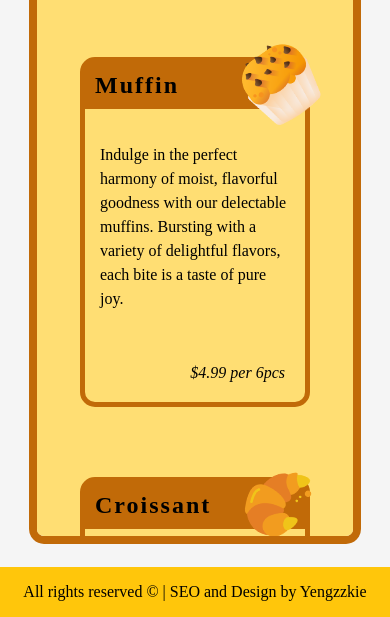
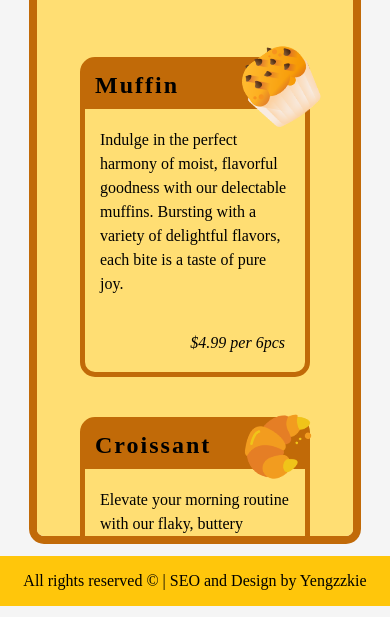
Before and after one commit to Yengzzkie/restaurant, a website built with webpack: page src/index.html in a window 390 px wide. Both pictures are taken after a click on the item "Menu". Shown: the part 227-844 px from the top of the page. Built offline with nearby package versions, Linux system fonts and the light colour scheme; a web font is replaced by a local one.

Commit message:
style/fixed margin on menu items on mobile screen

```diff
--- a/src/css/menu.css
+++ b/src/css/menu.css
@@ -30,9 +30,8 @@ h1 {
     flex-direction: column;
     border: 5px solid var(--chocolate);
     border-radius: 15px;
-    min-height: 350px;
+    min-height: 320px;
     width: 300px;
-    /* padding: 35px 15px; */
 
     h2 {
         background: var(--chocolate);
@@ -43,7 +42,7 @@ h1 {
     img {
         position: absolute;
         left: 50%;
-        top: -5%;
+        top: -15%;
         transform: translateX(50%) rotate(-35deg);
         width: 100px;
         z-index: 2;
@@ -62,12 +61,17 @@ h1 {
 }
 
 @media only screen and (max-width: 1024px) {
+    .menu-container {
+        gap: 40px;
+    }
+
     .menu-items {
         width: 230px;
         height: auto;
 
         img {
             width: 75px;
+            top: -5%;
         }
     }
 }
--- a/src/styles.css
+++ b/src/styles.css
@@ -22,6 +22,7 @@
 body {
     background: #f5f5f5;
     height: 100%;
+    overflow-y: scroll;
 
     .content-wrapper {
         width: 55vw;
@@ -84,8 +85,6 @@ body {
         align-items: center;
         justify-content: center;
         background: var(--golden-yellow);
-        position: fixed;
-        bottom: 0;
         height: 50px;
         width: 100%;
         padding: 15px;
```
Also changed, not shown: dist/main.js.
